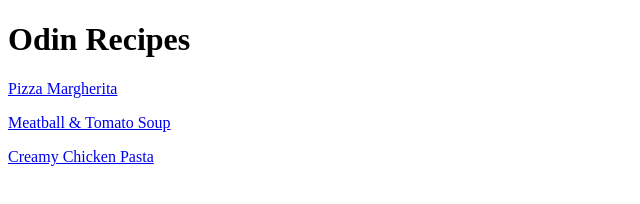
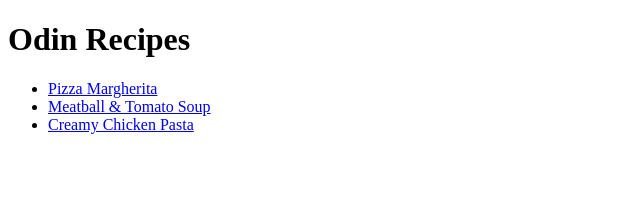
Before and after one commit to corridorroute/odin-recipes, a plain HTML site: page index.html in a window 1280 px wide. Shown: the whole page, without its empty margins (0-640 px from the left). Drawn offline with Linux system fonts and the light colour scheme.

Commit message:
feat: Put links on index page in an unordered list

```diff
--- a/index.html
+++ b/index.html
@@ -6,9 +6,10 @@
     </head>
     <body>
         <h1>Odin Recipes</h1>
-        <p><a href="recipes/pizzamargherita.html">Pizza Margherita</a></p>
-        <p><a href="recipes/meatballtomatosoup.html">Meatball & Tomato Soup</a></p>
-        <p><a href="recipes/creamychickenpasta.html">Creamy Chicken Pasta</a></p>
-
+        <ul>
+            <li><a href="recipes/pizzamargherita.html">Pizza Margherita</a></li>
+            <li><a href="recipes/meatballtomatosoup.html">Meatball & Tomato Soup</a></li>
+            <li><a href="recipes/creamychickenpasta.html">Creamy Chicken Pasta</a></li>
+        </ul>
     </body>
 </html>
```
